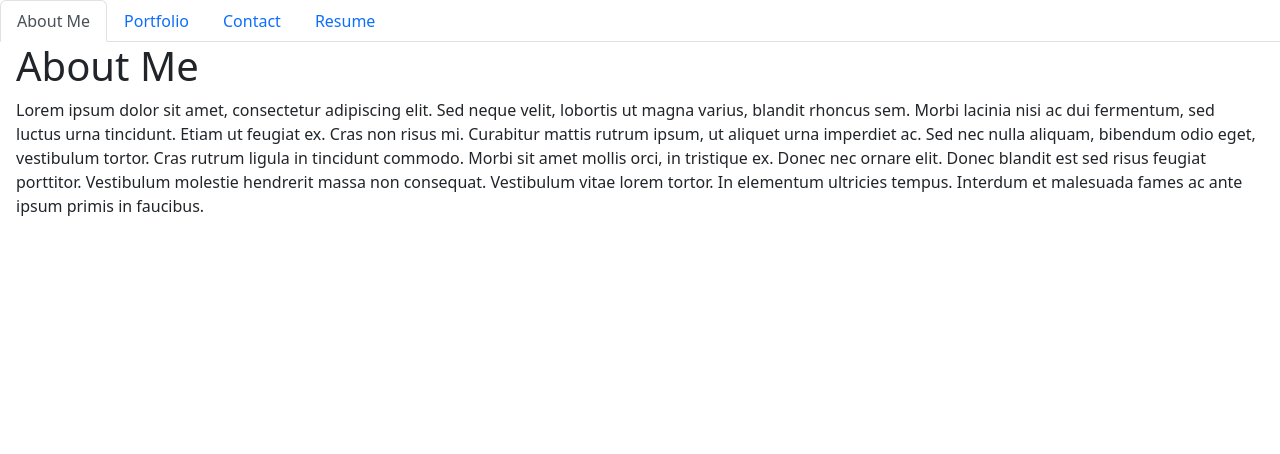
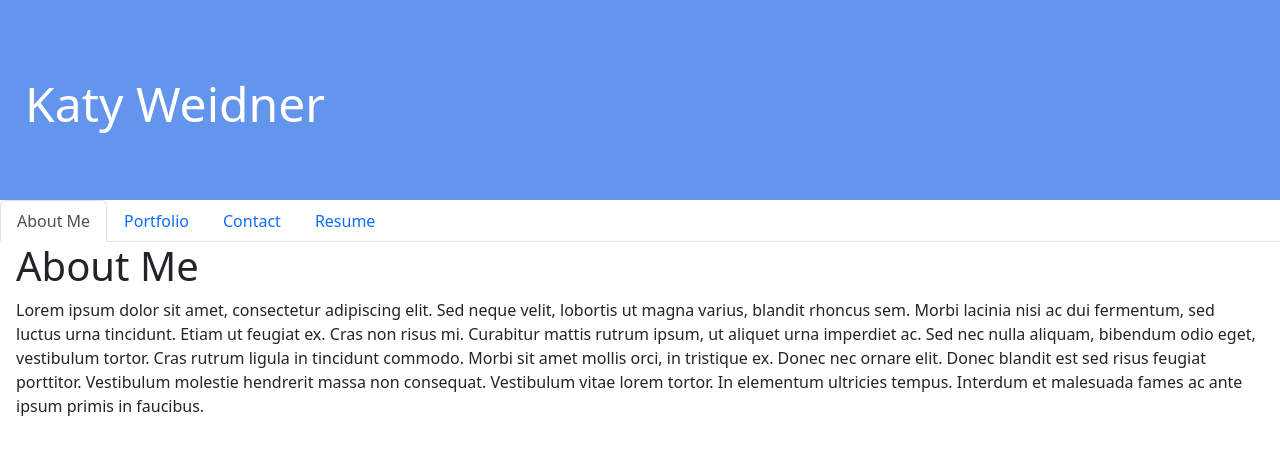
Before and after one commit to KRWeidner/ReactPortfolio, a React (Vite) app: page / in a window 1280 px wide. Shown: the top 454 px of the page. Built offline with nearby package versions, Linux system fonts and the light colour scheme.

Commit message:
add header component

```diff
--- a/src/App.jsx
+++ b/src/App.jsx
@@ -1,10 +1,12 @@
 import { Outlet } from 'react-router-dom';
 import Nav from './components/NavTabs';
+import Header from "./components/Header";
 
 function App() {
     // The Outlet component will conditionally swap between the different pages according to the URL
     return (
         <>
+            <Header />
             <Nav />
             <main className="mx-3">
                 <Outlet />
--- /dev/null
+++ b/src/components/Header.jsx
@@ -0,0 +1,11 @@
+import '../styles/Header.css';
+
+function Header() {
+    return (
+      <header className="header">
+        <h1>Katy Weidner</h1>
+      </header>
+    );
+  }
+
+  export default Header;
--- /dev/null
+++ b/src/styles/Header.css
@@ -0,0 +1,13 @@
+.header {
+    background: cornflowerblue;
+    height: 200px;
+  }
+
+  .header h1 {
+    margin: 0;
+    padding-top: 75px;
+    padding-left: 25px;
+    text-align: left;
+    color: white;
+    font-size: 3rem;
+  }
```
